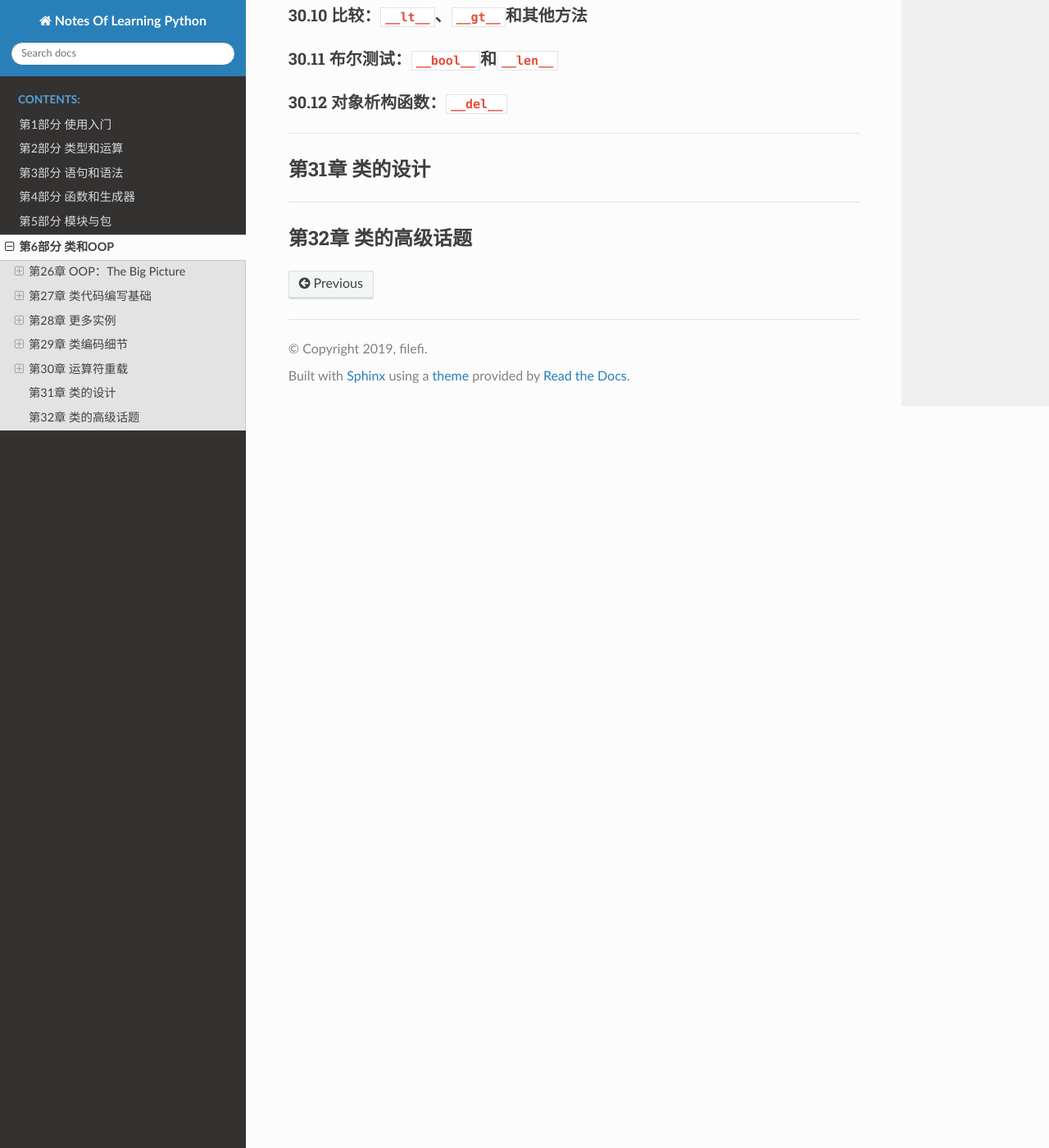
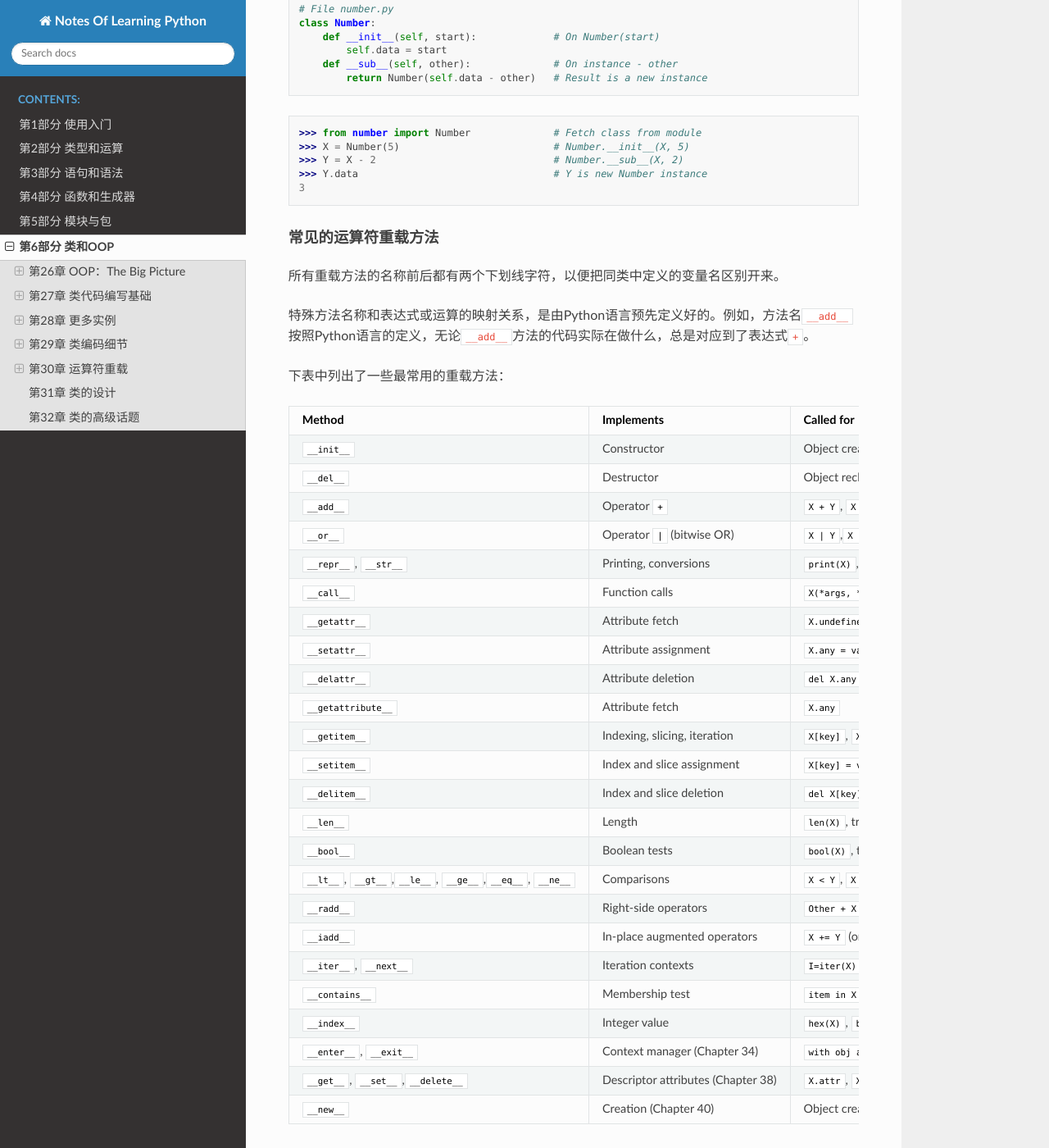
Before and after one commit to filefi/NotesOfLearningPython, a Sphinx documentation site: the page built from source/Part_6_Classes_and_OOP.md, in a window 1280 px wide and 1400 px high, scrolled down 41690 px. Shown: the whole window at 82% size. Built offline with Sphinx 7.4.7 and the Read the Docs theme 2.0.0, drawn with Linux system fonts in a browser that asks for light colours; some of the changed text lies outside the part shown.

````diff
--- a/source/Part_6_Classes_and_OOP.md
+++ b/source/Part_6_Classes_and_OOP.md
@@ -1838,6 +1838,72 @@ I am: spam.method.__doc__ or self.method.__doc__
 
 ### 30.1 基础知识
 
+实际上，***运算符重载*** 只是意味着在类方法中**拦截**内置的操作，即，当类的实例出现在内置操作中，Python自动调用你的方法，并将该方法的返回值变成响应操作的结果。
+
+- 运算符重载让类拦截常规的Python运算。
+- 类可重载所有Python表达式运算符。
+- 类也可重载打印、函数调用、属性点号运算等内置运算。
+- 重载使类实例的行为像内置类型。
+- 重载是通过提供特殊名称的类方法来实现的。
+
+运算符重载方法并非必需的，并且通常也不是默认的；如果你没有编写或继承一个运算符重载方法，只是意味着你的类不支持相应的操作。
+
+#### 构造函数和表达式：`__init__`和`__sub__`
+
+如下文件`number.py`中的`Number`类提供了一个方法`__init__`来拦截实例的构造函数，`__sub__`则捕获减法表达式：
+
+```python
+# File number.py
+class Number:
+    def __init__(self, start):             # On Number(start)
+        self.data = start
+    def __sub__(self, other):              # On instance - other
+        return Number(self.data - other)   # Result is a new instance
+```
+
+```python
+>>> from number import Number              # Fetch class from module
+>>> X = Number(5)                          # Number.__init__(X, 5)
+>>> Y = X - 2                              # Number.__sub__(X, 2)
+>>> Y.data                                 # Y is new Number instance
+3
+```
+
+#### 常见的运算符重载方法
+
+所有重载方法的名称前后都有两个下划线字符，以便把同类中定义的变量名区别开来。
+
+特殊方法名称和表达式或运算的映射关系，是由Python语言预先定义好的。例如，方法名`__add__`按照Python语言的定义，无论`__add__`方法的代码实际在做什么，总是对应到了表达式`+`。
+
+下表中列出了一些最常用的重载方法：
+
+|   Method   |   Implements   |   Called for   |
+| :--- | :--- | :--- |
+|   `__init__`   |   Constructor   |   Object creation: `X = Class(args)`   |
+|   `__del__`   |   Destructor   |   Object reclamation of `X`   |
+|   `__add__`   |   Operator `+`   |   `X + Y`, `X += Y` if no `__iadd__`   |
+|   `__or__`   |   Operator `|` (bitwise OR)   |   `X | Y`,` X |= Y` if no `__ior__`   |
+|   `__repr__`, `__str__`   |   Printing, conversions   |   `print(X)`,` repr(X)`, `str(X)`   |
+|   `__call__`   |   Function calls    |   `X(*args, **kargs)`   |
+|   `__getattr__`   |   Attribute fetch   |   `X.undefined`   |
+|   `__setattr__`   |   Attribute assignment   |   `X.any = value`   |
+|   `__delattr__`   |   Attribute deletion   |   `del X.any`   |
+|   `__getattribute__`   |   Attribute fetch   |   `X.any`   |
+|   `__getitem__`   |   Indexing, slicing, iteration   |   `X[key]`, `X[i:j]`, for loops and other iterations if no `__iter__`   |
+|   `__setitem__`   |   Index and slice assignment   |   `X[key] = value`, `X[i:j] = iterable`   |
+|   `__delitem__`   |   Index and slice deletion   |   `del X[key]`, `del X[i:j]`   |
+|   `__len__`   |   Length   |   `len(X)`, truth tests if no `__bool__`   |
+|   `__bool__`   |   Boolean tests   |   `bool(X)`, truth tests (named `__nonzero__` in 2.X)   |
+|   `__lt__`, `__gt__`,`__le__`, `__ge__`,`__eq__`, `__ne__`   |   Comparisons   |   `X < Y`, `X > Y`, `X <= Y`, `X >= Y`, `X == Y`, `X != Y` (or else `__cmp__` in 2.X only)   |
+|   `__radd__`   |   Right-side operators   |   `Other + X`   |
+|   `__iadd__`   |   In-place augmented operators   |   `X += Y` (or else `__add__`)   |
+|   `__iter__`, `__next__`   |   Iteration contexts   |   `I=iter(X)`, `next(I)`; for loops, in if no `__contains__`, all comprehensions, `map(F,X)`, others (`__next__` is named next in 2.X)   |
+|   `__contains__`   |   Membership test   |   `item in X` (any iterable)   |
+|   `__index__`   |   Integer value   |   `hex(X)`, `bin(X)`, `oct(X)`, `O[X]`, `O[X:]` (replaces 2.X `__oct__`, `__hex__`)   |
+|   `__enter__`, `__exit__`   |   Context manager (Chapter 34)   |   `with obj as var:`   |
+|   `__get__`, `__set__`,`__delete__`   |   Descriptor attributes (Chapter 38)   |`X.attr`, `X.attr = value`, `del X.attr`|
+|   `__new__`   |   Creation (Chapter 40)   |   Object creation, before `__init__`   |
+
 
 
 ### 30.2 索引和分片：`__getitem__`和`__setitem__`
````
